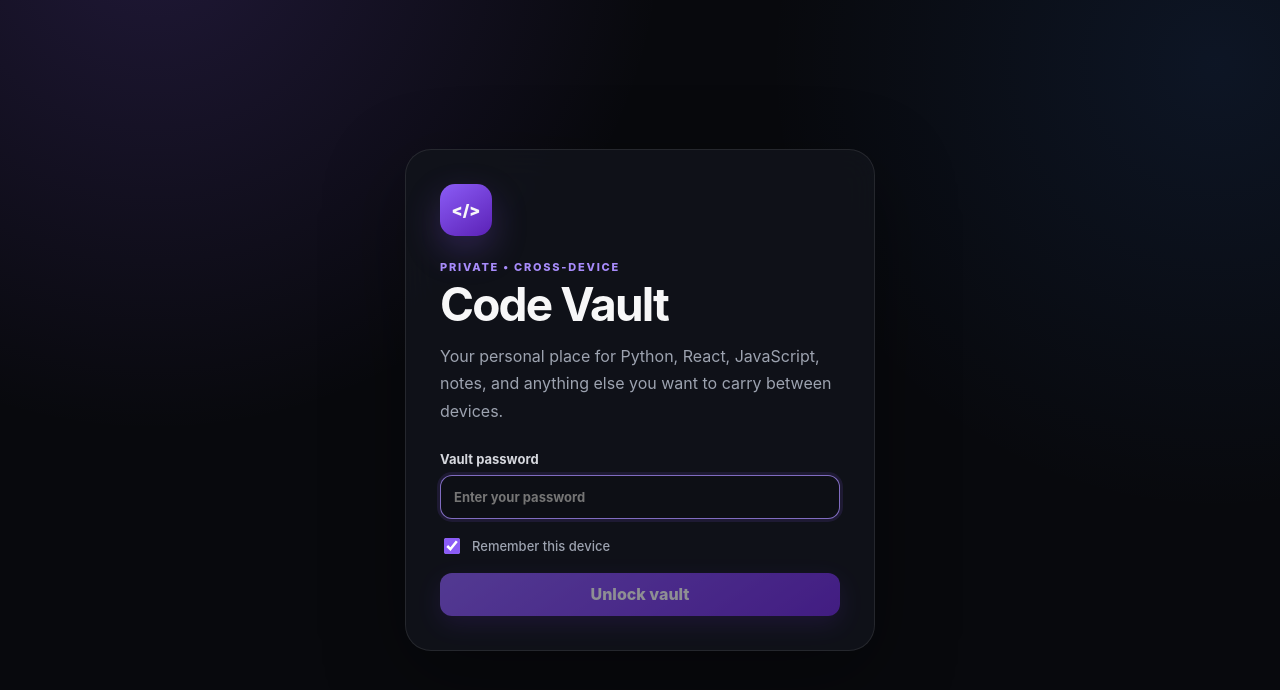
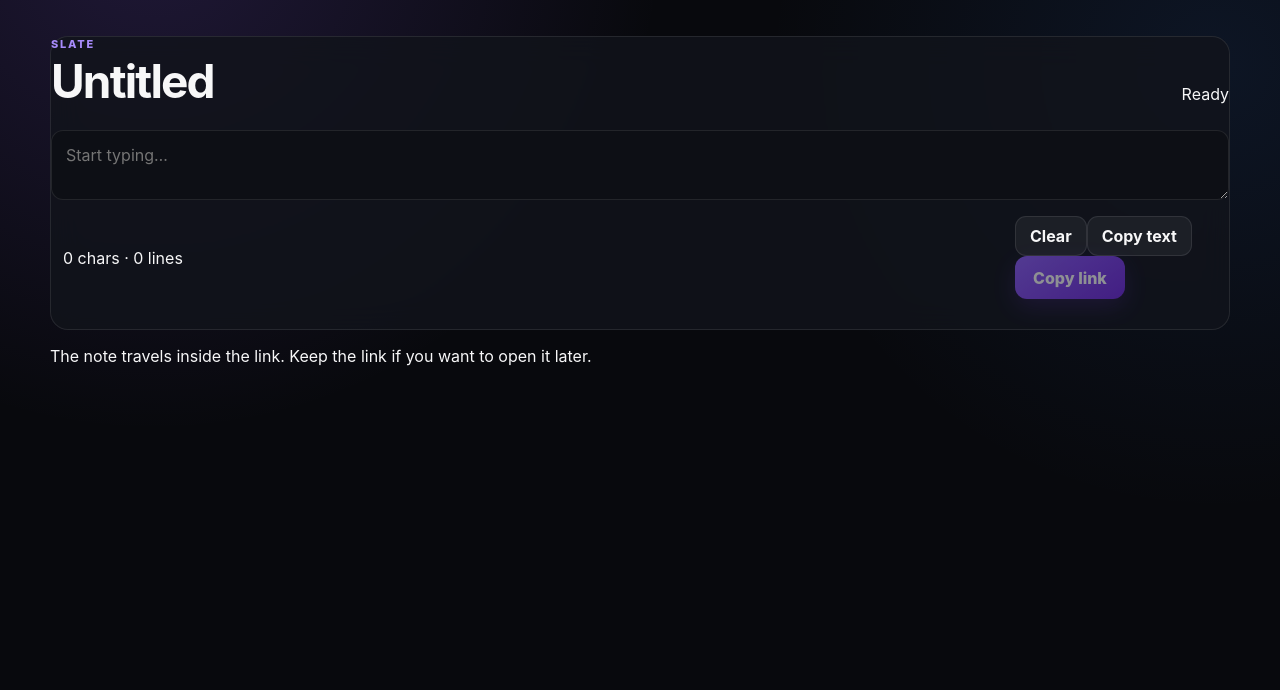
Before and after one commit to SaumendraRaul/Python-codes, a Next.js app: page / in a window 1280 px wide. Shown: the top 690 px of the page. Built offline with nearby package versions, Linux system fonts and the light colour scheme.

Commit message:
Build minimal Slate interface

```diff
--- a/app/page.tsx
+++ b/app/page.tsx
@@ -1,5 +1,166 @@
-import { Vault } from "@/components/Vault";
+'use client';
+
+import { useEffect, useMemo, useState } from 'react';
+
+function bytesToBase64Url(bytes: Uint8Array) {
+  let binary = '';
+  const chunkSize = 0x8000;
+  for (let i = 0; i < bytes.length; i += chunkSize) {
+    binary += String.fromCharCode(...bytes.subarray(i, i + chunkSize));
+  }
+  return btoa(binary)
+    .replace(/\+/g, '-')
+    .replace(/\//g, '_')
+    .replace(/=+$/g, '');
+}
+
+function base64UrlToBytes(value: string) {
+  const base64 = value.replace(/-/g, '+').replace(/_/g, '/');
+  const padded = base64 + '='.repeat((4 - (base64.length % 4)) % 4);
+  const binary = atob(padded);
+  const bytes = new Uint8Array(binary.length);
+  for (let i = 0; i < binary.length; i += 1) bytes[i] = binary.charCodeAt(i);
+  return bytes;
+}
+
+async function encodeText(text: string) {
+  const bytes = new TextEncoder().encode(text);
+
+  if (typeof CompressionStream !== 'undefined') {
+    const stream = new Blob([bytes]).stream().pipeThrough(new CompressionStream('gzip'));
+    const compressed = new Uint8Array(await new Response(stream).arrayBuffer());
+    return `g.${bytesToBase64Url(compressed)}`;
+  }
+
+  return `r.${bytesToBase64Url(bytes)}`;
+}
+
+async function decodeText(value: string) {
+  const [mode, payload] = value.split('.', 2);
+  if (!payload) throw new Error('Invalid slate link');
+
+  const bytes = base64UrlToBytes(payload);
+
+  if (mode === 'g') {
+    if (typeof DecompressionStream === 'undefined') {
+      throw new Error('This browser cannot open compressed Slate links.');
+    }
+    const stream = new Blob([bytes]).stream().pipeThrough(new DecompressionStream('gzip'));
+    const restored = new Uint8Array(await new Response(stream).arrayBuffer());
+    return new TextDecoder().decode(restored);
+  }
+
+  if (mode === 'r') return new TextDecoder().decode(bytes);
+  throw new Error('Unknown slate format');
+}
 
 export default function Home() {
-  return <Vault />;
+  const [text, setText] = useState('');
+  const [status, setStatus] = useState('Ready');
+  const [busy, setBusy] = useState(false);
+
+  useEffect(() => {
+    const hash = window.location.hash;
+    if (!hash.startsWith('#s=')) return;
+
+    setBusy(true);
+    decodeText(hash.slice(3))
+      .then((value) => {
+        setText(value);
+        setStatus('Opened from link');
+      })
+      .catch(() => setStatus('Could not open this link'))
+      .finally(() => setBusy(false));
+  }, []);
+
+  const details = useMemo(() => {
+    const lines = text ? text.split('\n').length : 0;
+    return `${text.length.toLocaleString()} chars · ${lines.toLocaleString()} lines`;
+  }, [text]);
+
+  async function makeLink(copy = true) {
+    if (!text.trim()) {
+      setStatus('Nothing to save');
+      return;
+    }
+
+    try {
+      setBusy(true);
+      setStatus('Preparing link…');
+      const encoded = await encodeText(text);
+      const url = `${window.location.origin}${window.location.pathname}#s=${encoded}`;
+      window.history.replaceState(null, '', `#s=${encoded}`);
+
+      if (copy) {
+        await navigator.clipboard.writeText(url);
+        setStatus('Link copied');
+      } else {
+        setStatus('Link updated');
+      }
+    } catch {
+      setStatus('Could not copy link');
+    } finally {
+      setBusy(false);
+    }
+  }
+
+  async function copyText() {
+    try {
+      await navigator.clipboard.writeText(text);
+      setStatus('Text copied');
+    } catch {
+      setStatus('Could not copy text');
+    }
+  }
+
+  function clearSlate() {
+    setText('');
+    window.history.replaceState(null, '', window.location.pathname);
+    setStatus('Cleared');
+  }
+
+  return (
+    <main className="shell">
+      <section className="panel">
+        <header className="topbar">
+          <div>
+            <p className="eyebrow">SLATE</p>
+            <h1>Untitled</h1>
+          </div>
+          <div className="status" aria-live="polite">{busy ? 'Working…' : status}</div>
+        </header>
+
+        <textarea
+          className="editor"
+          value={text}
+          onChange={(event) => {
+            setText(event.target.value);
+            setStatus('Unsaved');
+          }}
+          placeholder="Start typing…"
+          spellCheck={false}
+          autoCapitalize="off"
+          autoCorrect="off"
+          aria-label="Slate editor"
+        />
+
+        <footer className="toolbar">
+          <span className="details">{details}</span>
+          <div className="actions">
+            <button className="ghost" type="button" onClick={clearSlate} disabled={busy || !text}>
+              Clear
+            </button>
+            <button className="ghost" type="button" onClick={copyText} disabled={busy || !text}>
+              Copy text
+            </button>
+            <button className="primary" type="button" onClick={() => makeLink(true)} disabled={busy || !text}>
+              Copy link
+            </button>
+          </div>
+        </footer>
+      </section>
+
+      <p className="hint">The note travels inside the link. Keep the link if you want to open it later.</p>
+    </main>
+  );
 }
```
